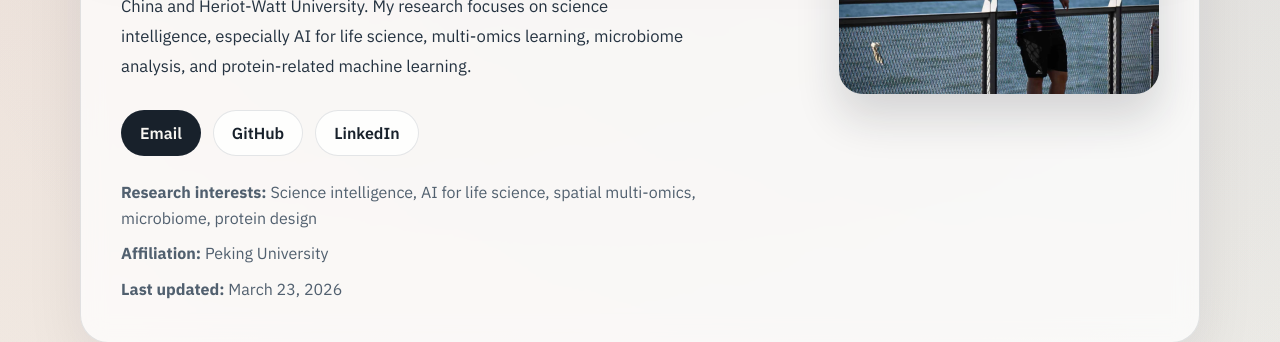
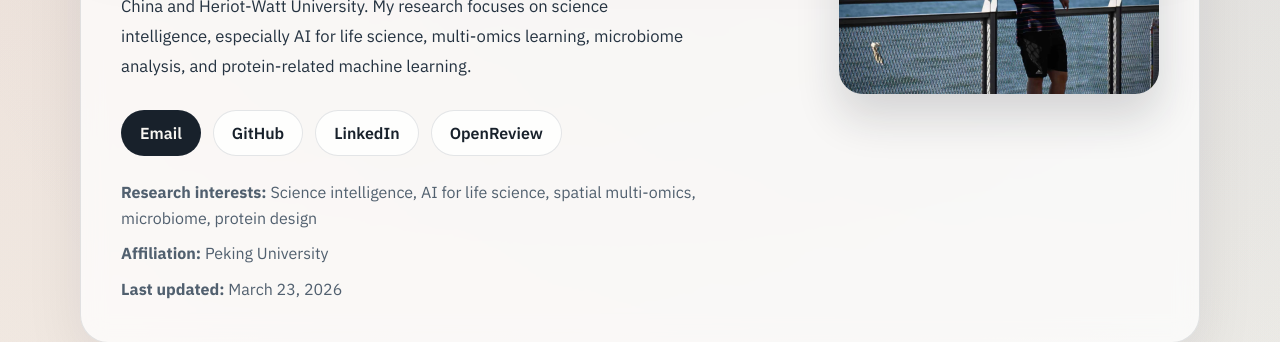
Before and after one commit to zhaorui-bi/zhaorui-bi.github.io, a Jekyll site: the page built from index.html, in a window 1280 px wide and 900 px high, scrolled down 344 px. Shown: the part 137-479 px from the top of the window. Built offline with Jekyll 4.4.1, drawn with Linux system fonts in a browser that asks for light colours.

Commit message:
update openreview

```diff
--- a/_layouts/default.html
+++ b/_layouts/default.html
@@ -1,4 +1,4 @@
-<!DOCTYPE html>
+<!doctype html>
 <html lang="en">
   <head>
     <meta charset="utf-8" />
@@ -34,7 +34,12 @@
         <div class="footer-links">
           <a href="mailto:zrjiang25@stu.pku.edu.cn">Email</a>
           <a href="https://github.com/zhaorui-bi">GitHub</a>
-          <a href="https://www.linkedin.com/in/zhaorui-jiang-a91201341/">LinkedIn</a>
+          <a href="https://www.linkedin.com/in/zhaorui-jiang-a91201341/"
+            >LinkedIn</a
+          >
+          <a href="https://openreview.net/profile?id=%7EZhaorui_Jiang1"
+            >OpenReview</a
+          >
         </div>
       </footer>
     </div>
--- a/index.html
+++ b/index.html
@@ -24,6 +24,11 @@
         class="button"
         href="https://www.linkedin.com/in/zhaorui-jiang-a91201341/"
         >LinkedIn</a
+      >
+      <a
+        class="button"
+        href="https://openreview.net/profile?id=%7EZhaorui_Jiang1"
+        >OpenReview</a
       >
     </div>
     <ul class="hero-meta">
```
